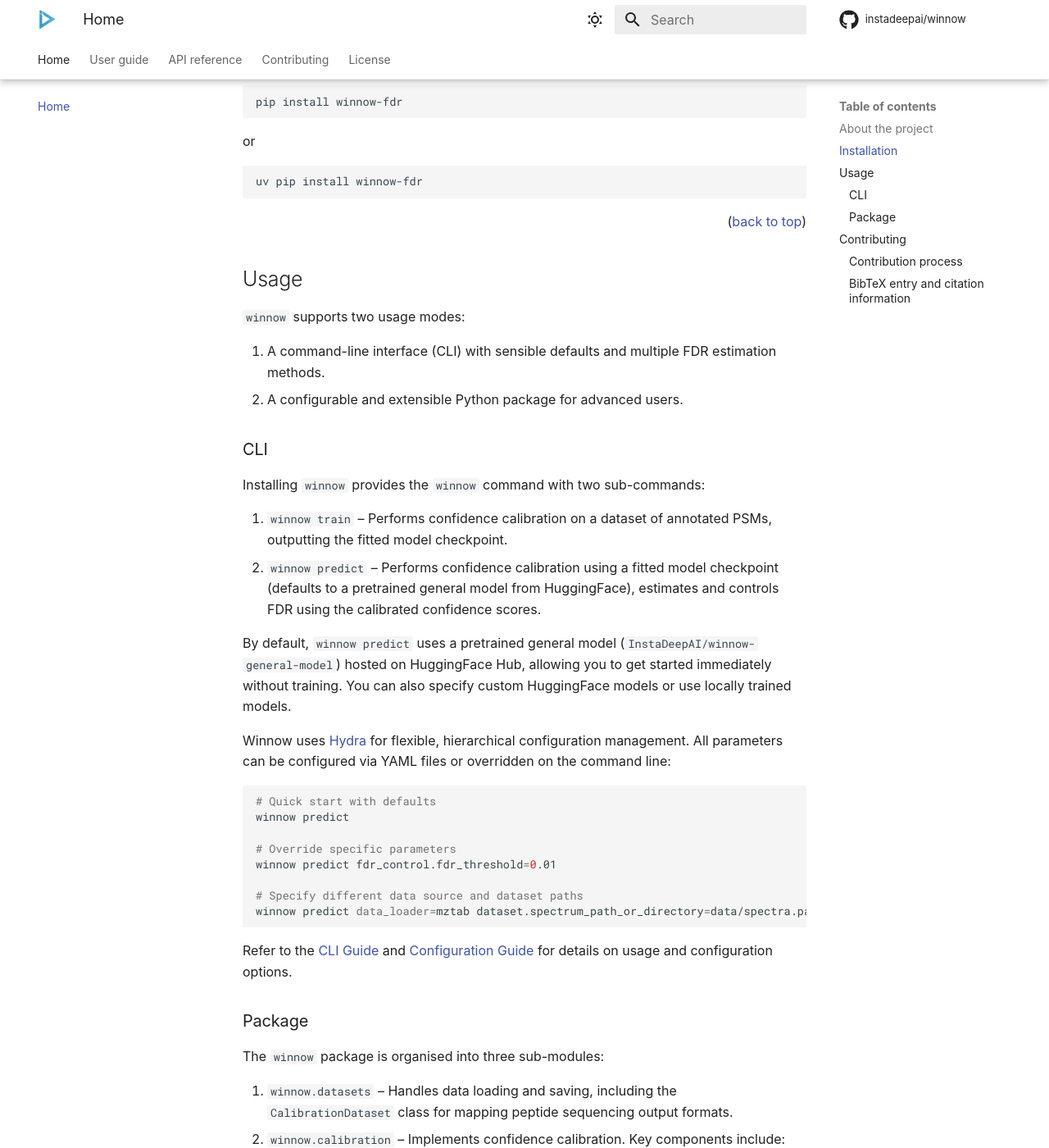
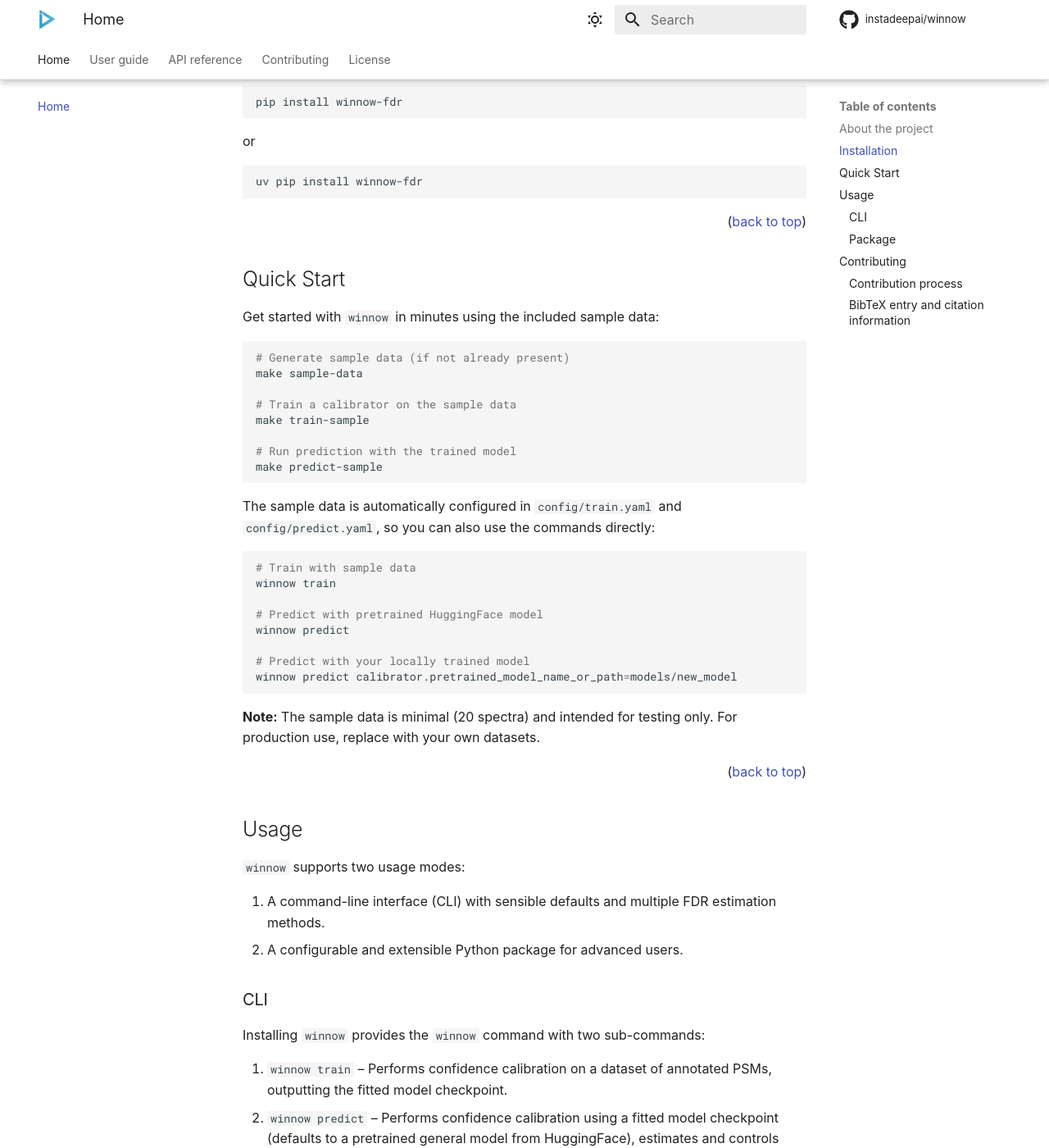
Before and after one commit to instadeepai/winnow, an MkDocs documentation site: the page built from docs/index.md, in a window 1280 px wide and 1400 px high, scrolled down 1965 px. Shown: the whole window at 82% size. Built offline with MkDocs 1.6.1 and Material for MkDocs 9.7.7, drawn with Linux system fonts in a browser that asks for light colours; some web fonts are replaced; comment, search, counter and statistics services are not loaded.

Commit message:
docs: add documentation for quickstarting with the toy data

````diff
--- a/README.md
+++ b/README.md
@@ -106,7 +106,38 @@ uv pip install winnow-fdr
 ```
 <p align="right">(<a href="#readme-top">back to top</a>)</p>
 
+<!-- QUICK START -->
+## Quick Start
 
+Get started with `winnow` in minutes using the included sample data:
+
+```bash
+# Generate sample data (if not already present)
+make sample-data
+
+# Train a calibrator on the sample data
+make train-sample
+
+# Run prediction with the trained model
+make predict-sample
+```
+
+The sample data is automatically configured in `config/train.yaml` and `config/predict.yaml`, so you can also use the commands directly:
+
+```bash
+# Train with sample data
+winnow train
+
+# Predict with pretrained HuggingFace model
+winnow predict
+
+# Predict with your locally trained model
+winnow predict calibrator.pretrained_model_name_or_path=models/new_model
+```
+
+**Note:** The sample data is minimal (20 spectra) and intended for testing only. For production use, replace with your own datasets.
+
+<p align="right">(<a href="#readme-top">back to top</a>)</p>
 
 <!-- USAGE EXAMPLES -->
 ## Usage
````
Also changed, not shown: docs/cli.md (+30 -0 lines), docs/examples.md (+19 -0 lines).
